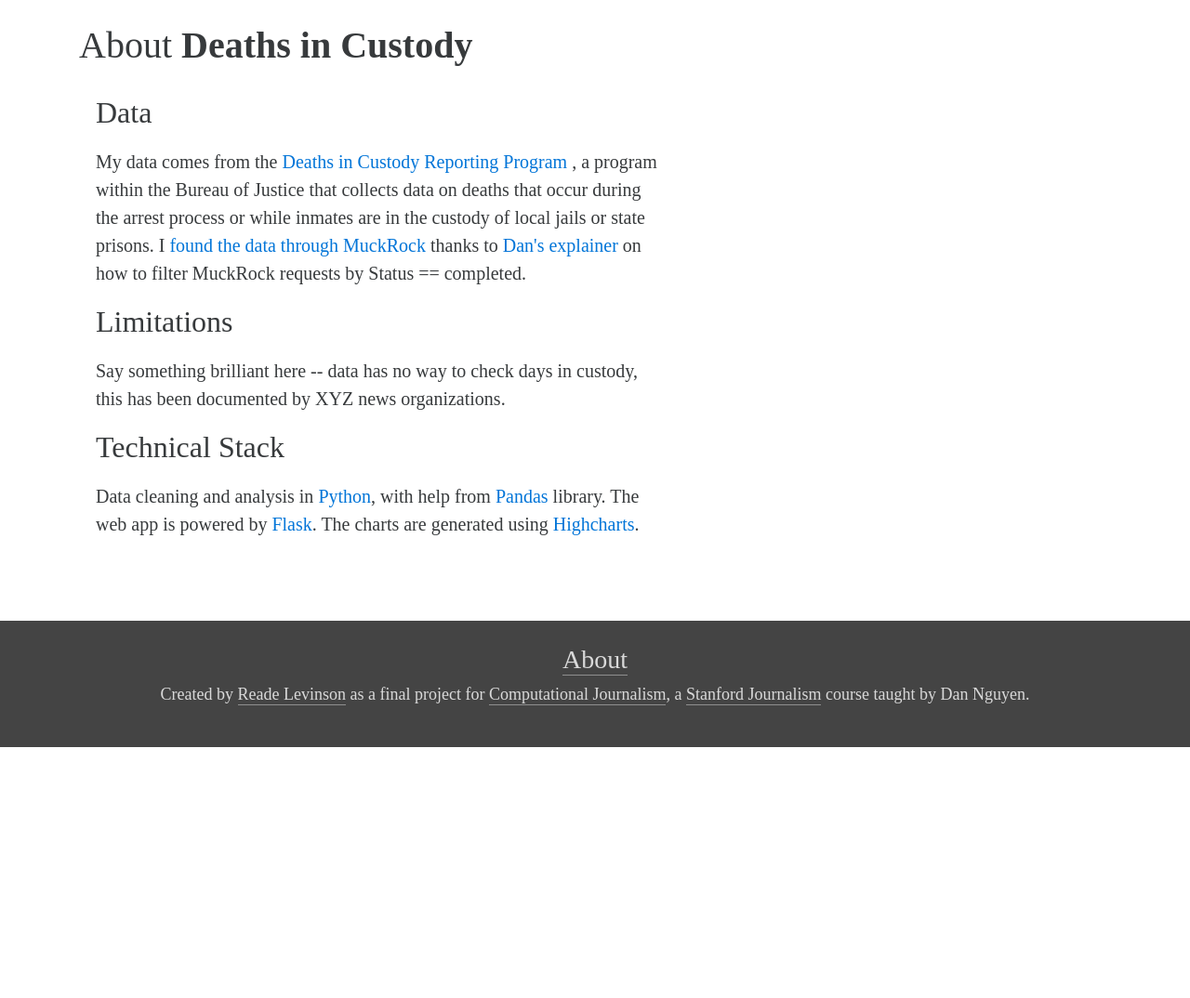
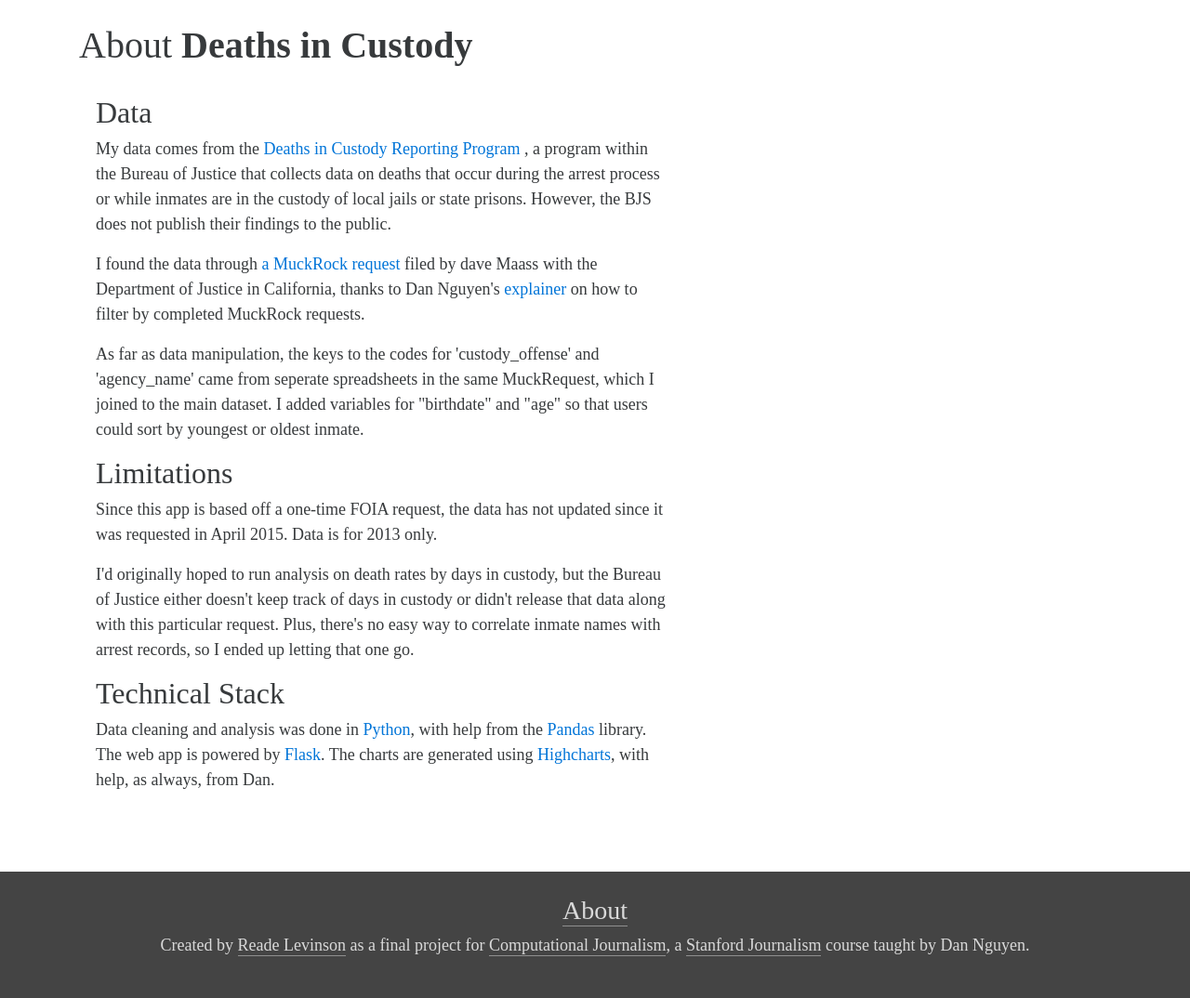
Before and after one commit to pyeu/final-app, a Flask app: page /about/ in a window 1280 px wide. Shown: the part 129-1203 px from the top of the page at 93% size. Before the commit the page ends 933 px from the top, so only its background shows below. Run offline with Flask 2, Linux system fonts and the light colour scheme; some libraries are stand-ins or nearby versions.

Commit message:
commit tuesday 10:40am

```diff
--- a/static/styles.css
+++ b/static/styles.css
@@ -150,18 +150,3 @@ div.about{
   -webkit-margin-start: 0px;
   -webkit-margin-end: 0px;
 }
-
-p.explainer{
-  line-height: 1.5;
-  margin-bottom: 1em;
-  font-size: 20px;
-  margin: 0;
-  -webkit-margin-before: 1em;
-  -webkit-margin-after: 1em;
-  -webkit-margin-start: 0px;
-  -webkit-margin-end: 0px;
-}
-
-table.tables{
-
-}
--- a/templates/about.html
+++ b/templates/about.html
@@ -25,34 +25,36 @@
         <div class="about">
           <section id="data">
           <h2>Data</h2>
-          <p class="explainer">
+          <p>
 
             My data comes from the
             <a href="http://www.bjs.gov/index.cfm?ty=tp&tid=19">Deaths in Custody Reporting Program</a>
-            , a program within the Bureau of Justice that collects data on deaths that occur during the arrest process or while inmates are in the custody of local jails or state prisons. I
-            <a href="https://www.muckrock.com/foi/california-52/california-12525-data-17354/">found the data through MuckRock</a>
-             thanks to
-            <a href="http://blog.danwin.com/interesting-muckrocks/">Dan's explainer</a>
-             on how to filter MuckRock requests by Status == completed.
+            , a program within the Bureau of Justice that collects data on deaths that occur during the arrest process or while inmates are in the custody of local jails or state prisons. However, the BJS does not publish their findings to the public.</p>
+            </p>I found the data through
+            <a href="https://www.muckrock.com/foi/california-52/california-12525-data-17354/">a MuckRock request</a>
+            filed by dave Maass with the Department of Justice in California, thanks to Dan Nguyen's
+            <a href="http://blog.danwin.com/interesting-muckrocks/">explainer</a> on how to filter by completed MuckRock requests.
           </p>
+          <p>As far as data manipulation, the keys to the codes for 'custody_offense' and 'agency_name' came from seperate spreadsheets in the same MuckRequest, which I joined to the main dataset. I added variables for "birthdate" and "age" so that users could sort by youngest or oldest inmate.</p>
           </section>
 
           <section id="limitations">
             <h2>Limitations</h2>
-            <p class="explainer">
-            Say something brilliant here -- data has no way to check days in custody, this has been documented by XYZ news organizations.
+            <p>Since this app is based off a one-time FOIA request, the data has not updated since it was requested in April 2015. Data is for 2013 only.</p>
+            <p>
+            I'd originally hoped to run analysis on death rates by days in custody, but the Bureau of Justice either doesn't keep track of days in custody or didn't release that data along with this particular request. Plus, there's no easy way to correlate inmate names with arrest records, so I ended up letting that one go.
             </p>
           </section>
 
           <section id="tech">
             <h2>Technical Stack</h2>
-            <p class="explainer">
-            Data cleaning and analysis in
-            <a href="https://www.python.org/">Python</a>, with help from
+            <p>
+            Data cleaning and analysis was done in
+            <a href="https://www.python.org/">Python</a>, with help from the
             <a href="http://pandas.pydata.org/">Pandas</a>
             library. The web app is powered by
             <a href="http://flask.pocoo.org/">Flask</a>. The charts are generated using
-            <a href="http://www.highcharts.com/">Highcharts</a>.
+            <a href="http://www.highcharts.com/">Highcharts</a>, with help, as always, from Dan.
             </p>
           </section>
         </div>
```
